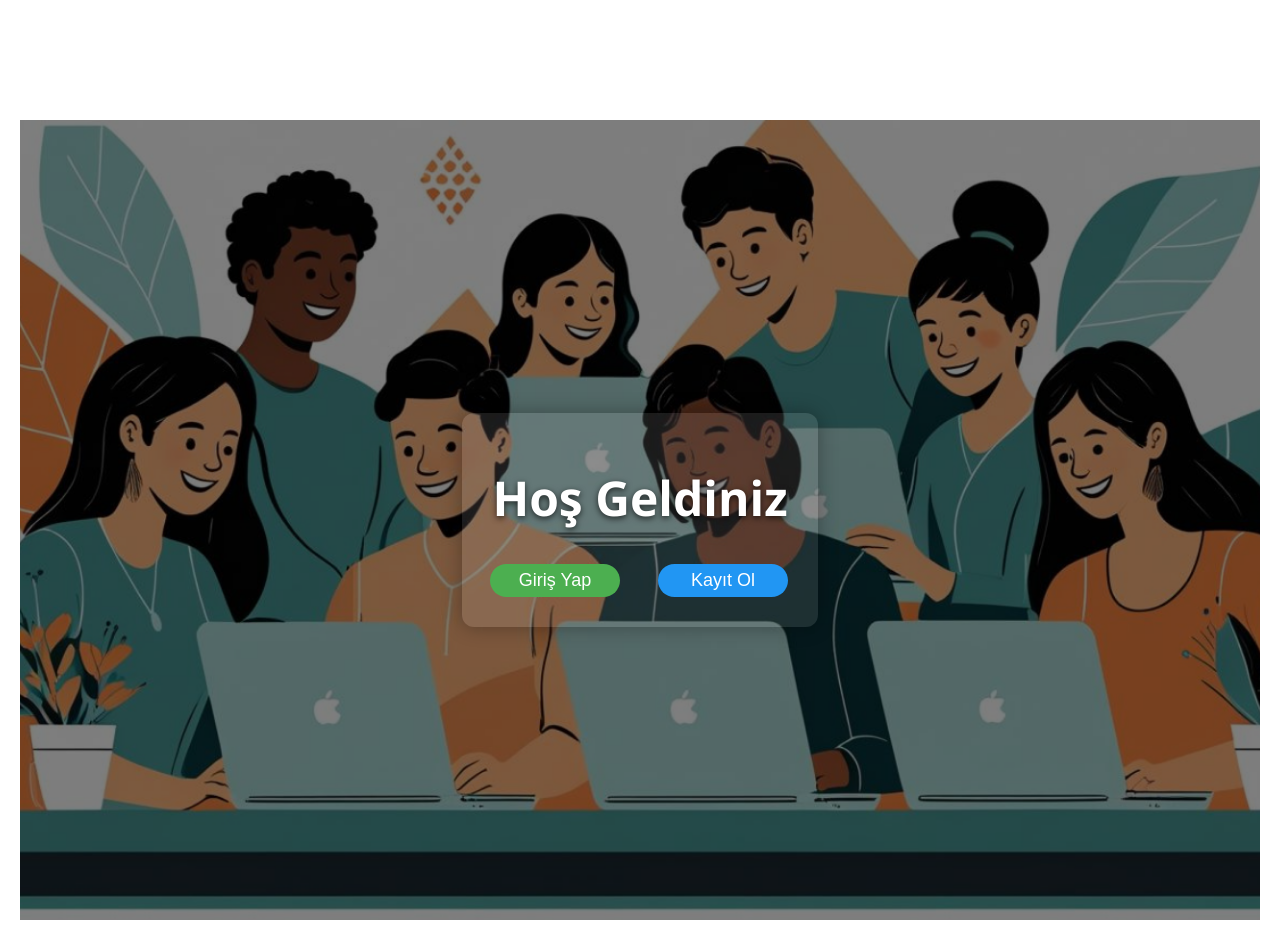
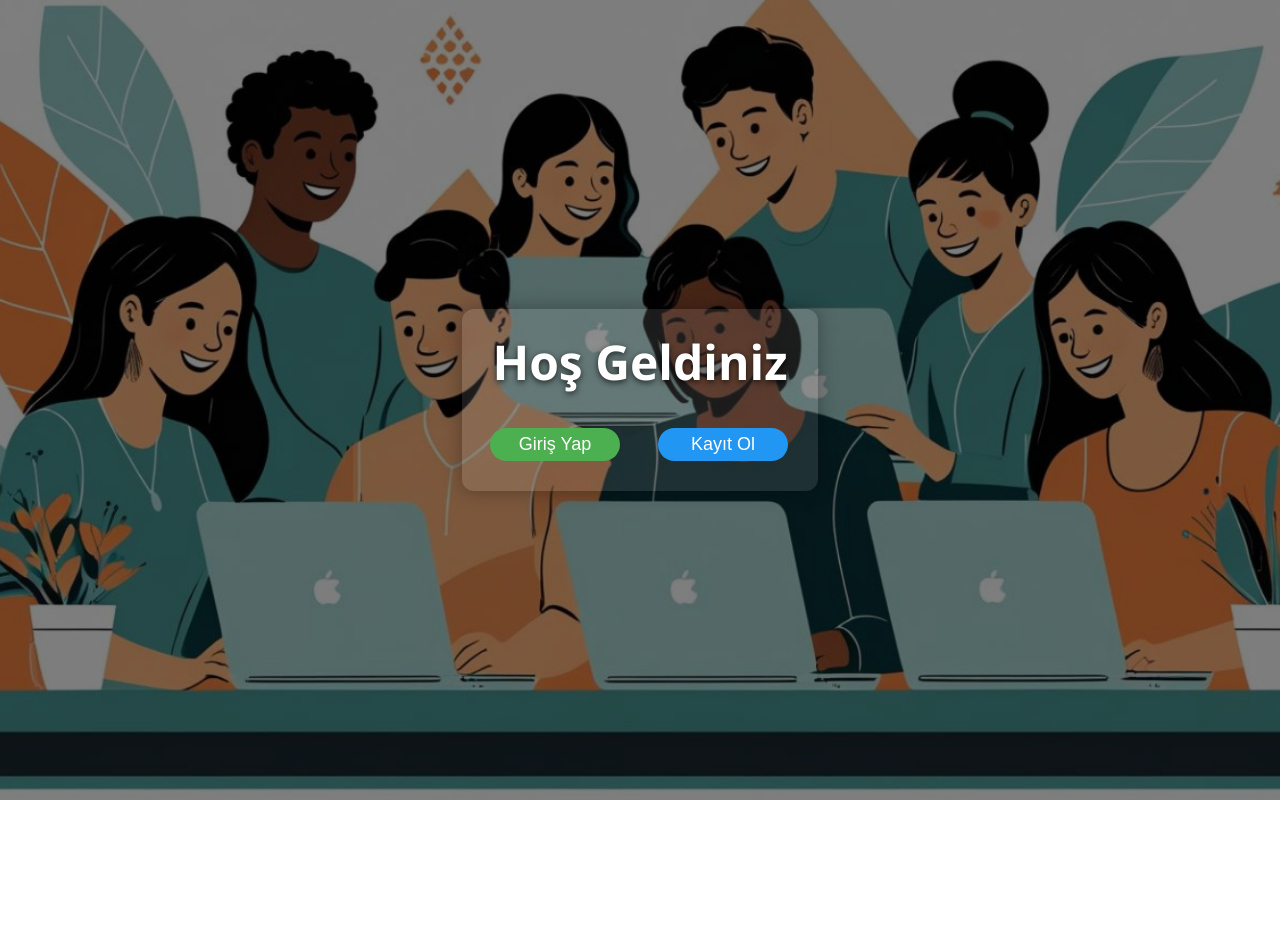
Before and after one commit to Moonlight1515/Staj_Projesi_WEB, a React (Create React App) app: page / in a window 1280 px wide. After the commit the page ends 800 px from the top, so only its background shows below. Built offline with nearby package versions, Linux system fonts and the light colour scheme.

Commit message:
ana sayfa tamamlandı register ve login kısmının cssi ve teknik hata dışı herşey çalışıyor

```diff
--- a/public/index.html
+++ b/public/index.html
@@ -24,7 +24,7 @@
       work correctly both with client-side routing and a non-root public URL.
       Learn how to configure a non-root public URL by running `npm run build`.
     -->
-    <title>React App</title>
+    <title>Okul Sistem</title>
   </head>
   <body>
     <noscript>You need to enable JavaScript to run this app.</noscript>
--- a/src/App.css
+++ b/src/App.css
@@ -1,23 +1,57 @@
-.App {
-  padding: 20px;
-  font-family: sans-serif;
+/* Reset */
+* {
+  margin: 0;
+  padding: 0;
+  box-sizing: border-box;
 }
 
+html, body, #root {
+  height: 100%;
+  width: 100%;
+  overflow-x: hidden;
+  overflow-y: scroll; /* Scrollbar hep görünür */
+  font-family: Arial, sans-serif;
+}
+
+/* Ana container */
+.App {
+  text-align: center;
+
+  background-image: url('./menu.png');
+  background-size: cover;
+  background-position: center;
+  background-repeat: no-repeat;
+
+  height: 100vh;
+  width: 100vw;
+
+  margin: 0;
+  padding: 0;
+  overflow: hidden;
+}
+
+/* Menü */
 nav {
   margin-bottom: 20px;
+  display: flex;
+  justify-content: center;
+  gap: 15px;
+  background-color: #eee;
+  padding: 10px;
 }
 
 nav button {
-  margin-right: 10px;
+  cursor: pointer;
   padding: 8px 16px;
+  font-size: 16px;
 }
 
-/* App.css */
+/* .home-container içeriği üst boşluk olmadan */
 .home-container {
   display: flex;
   flex-direction: column;
   align-items: center;
-  margin-top: 100px;
+  /* margin-top kaldırıldı */
 }
 
 .home-container button {
@@ -25,13 +59,3 @@ nav button {
   padding: 10px 20px;
   font-size: 18px;
 }
-.App {
-  font-family: Arial, sans-serif;
-  text-align: center;
-}
-
-nav button {
-  cursor: pointer;
-  padding: 8px 15px;
-  font-size: 16px;
-}
--- a/src/Home.css
+++ b/src/Home.css
@@ -1,3 +1,5 @@
+
+
 .home-container {
   position: relative;
   height: 100vh;
@@ -10,6 +12,7 @@
   align-items: center;
   color: #fff;
   font-family: 'Segoe UI', Tahoma, Geneva, Verdana, sans-serif;
+
 }
 
 .overlay {
@@ -18,7 +21,7 @@
   left: 0;
   right: 0;
   bottom: 0;
-  background: rgba(0, 0, 0, 0.5); /* koyu yarı saydam katman, yazı okunabilirliği için */
+background-color: rgba(0, 0, 0, 0.5); /* koyu yarı saydam katman, yazı okunabilirliği için */
   z-index: 1;
 }
 
@@ -84,4 +87,5 @@
     width: 100%;
     min-width: unset;
   } */
+
 }
```
Also changed, not shown: public/menu.png, src/logo.svg (deleted).
